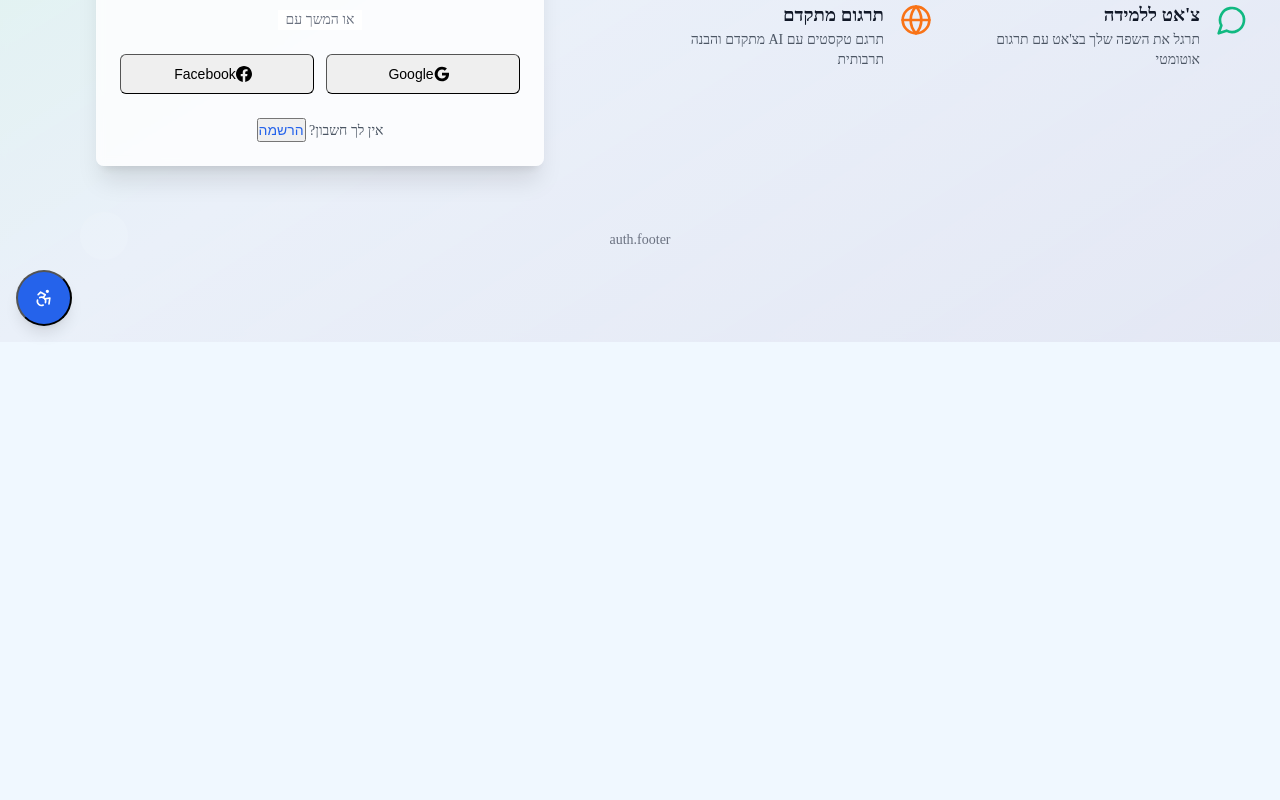
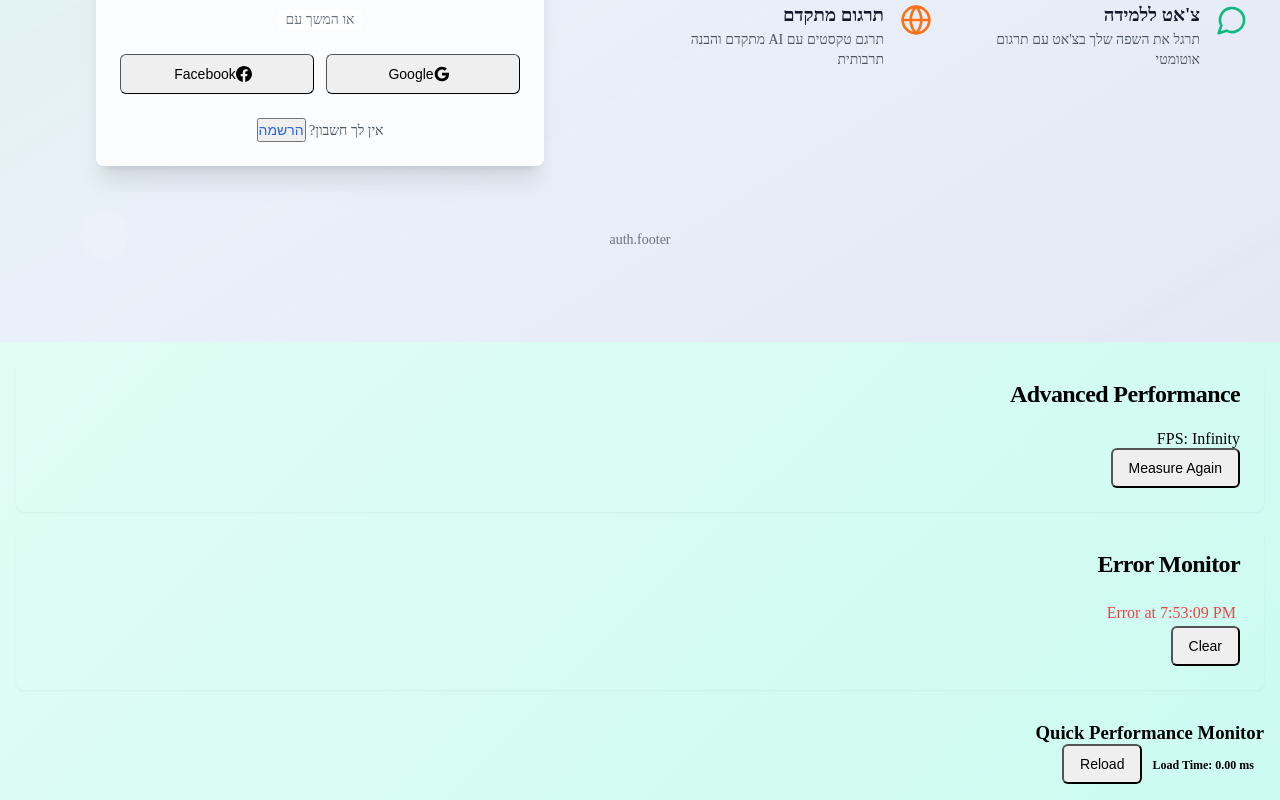
Before and after one commit to relaya17/riahn, a Next.js app: page / in a window 1280 px wide. Shown: the part 458-1258 px from the top of the page. Before the commit the page ends 800 px from the top, so only its background shows below. Built offline with nearby package versions, Linux system fonts and the light colour scheme.

Commit message:
Fix: Ensure all client components have use client directive and layout is server component

```diff
--- a/app/layout.tsx
+++ b/app/layout.tsx
@@ -2,7 +2,7 @@ import type { Metadata } from 'next'
 import { Inter, Heebo, Cairo } from 'next/font/google'
 import './globals.css'
 import { Providers } from '@/components/providers'
-import { ClientProviders } from '@/components/providers/client-providers'
+import { LayoutProviders } from '@/components/providers/client-providers'
 import { Toaster } from 'react-hot-toast'
 
 const inter = Inter({
@@ -54,9 +54,9 @@ export default function RootLayout({
       </head>
       <body className={`${inter.variable} ${heebo.variable} ${cairo.variable} min-h-screen bg-gradient-to-br from-emerald-50 to-teal-100 dark:from-gray-900 dark:to-gray-800`}>
         <Providers>
-          <ClientProviders>
+          <LayoutProviders>
             {children}
-          </ClientProviders>
+          </LayoutProviders>
           <Toaster
             position="top-center"
             toastOptions={{
--- a/components/providers/client-providers.tsx
+++ b/components/providers/client-providers.tsx
@@ -24,3 +24,14 @@ export function DashboardProviders({ children }: { children: React.ReactNode })
     </>
   )
 }
+
+export function LayoutProviders({ children }: { children: React.ReactNode }) {
+  return (
+    <>
+      {children}
+      <AdvancedPerformanceMonitor />
+      <ErrorMonitor />
+      <QuickPerformance />
+    </>
+  )
+}
```
